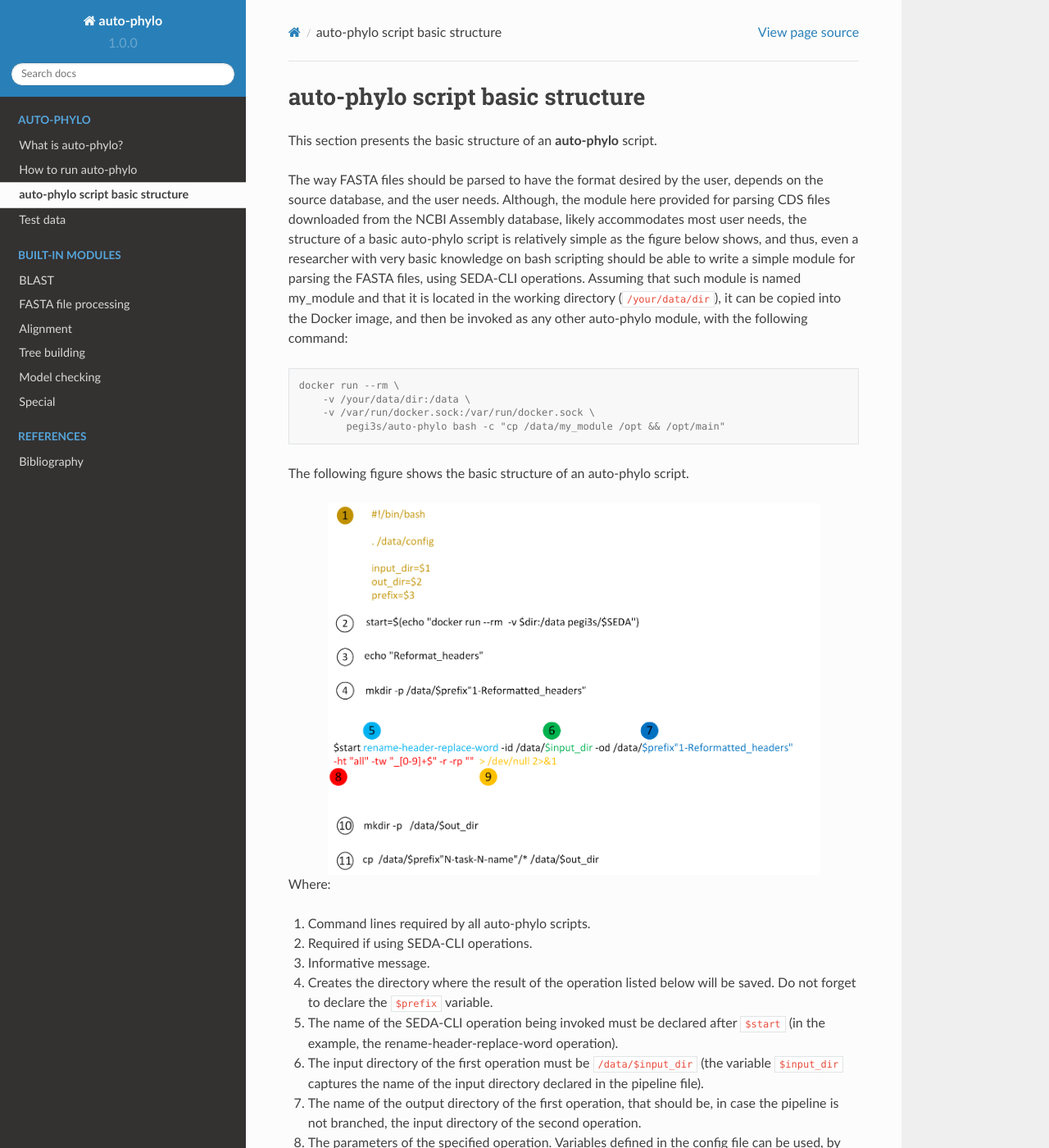
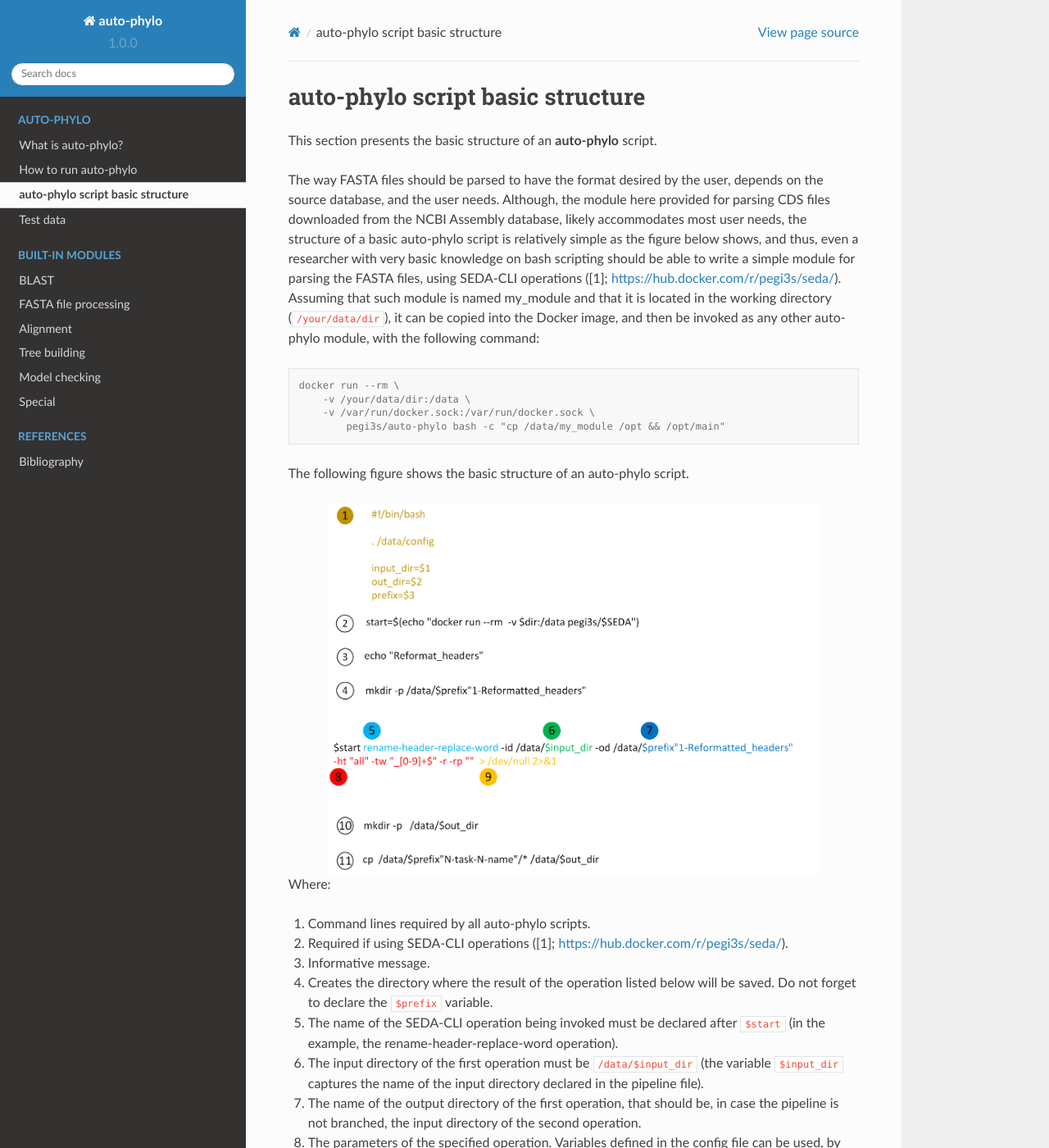
Before and after one commit to pegi3s/auto-phylo-docs, a Sphinx documentation site: the page built from source/script.rst, in a window 1280 px wide and 1400 px high. Shown: the whole window at 82% size. Built offline with Sphinx 7.4.7 and the Read the Docs theme 2.0.0, drawn with Linux system fonts in a browser that asks for light colours.

Commit message:
Adds references

```diff
--- a/source/script.rst
+++ b/source/script.rst
@@ -7,9 +7,9 @@
 user needs. Although, the module here provided for parsing CDS files downloaded from the NCBI Assembly database,
 likely accommodates most user needs, the structure of a basic auto-phylo script is relatively simple as the figure
 below shows, and thus, even a researcher with very basic knowledge on bash scripting should be able to write a simple
-module for parsing the FASTA files, using SEDA-CLI operations. Assuming that such module is named my_module and that
-it is located in the working directory (``/your/data/dir``), it can be copied into the Docker image, and then be
-invoked as any other auto-phylo module, with the following command:
+module for parsing the FASTA files, using SEDA-CLI operations ([1]; https://hub.docker.com/r/pegi3s/seda/). Assuming
+that such module is named my_module and that it is located in the working directory (``/your/data/dir``), it can be
+copied into the Docker image, and then be invoked as any other auto-phylo module, with the following command:
 
 .. code-block:: shell-session
 
@@ -27,7 +27,7 @@
 Where:
 
 1. Command lines required by all auto-phylo scripts.
-2. Required if using SEDA-CLI operations.
+2. Required if using SEDA-CLI operations ([1]; https://hub.docker.com/r/pegi3s/seda/).
 3. Informative message.
 4. Creates the directory where the result of the operation listed below will be saved. Do not forget to declare the ``$prefix`` variable.
 5. The name of the SEDA-CLI operation being invoked must be declared after ``$start`` (in the example, the rename-header-replace-word operation).
```
